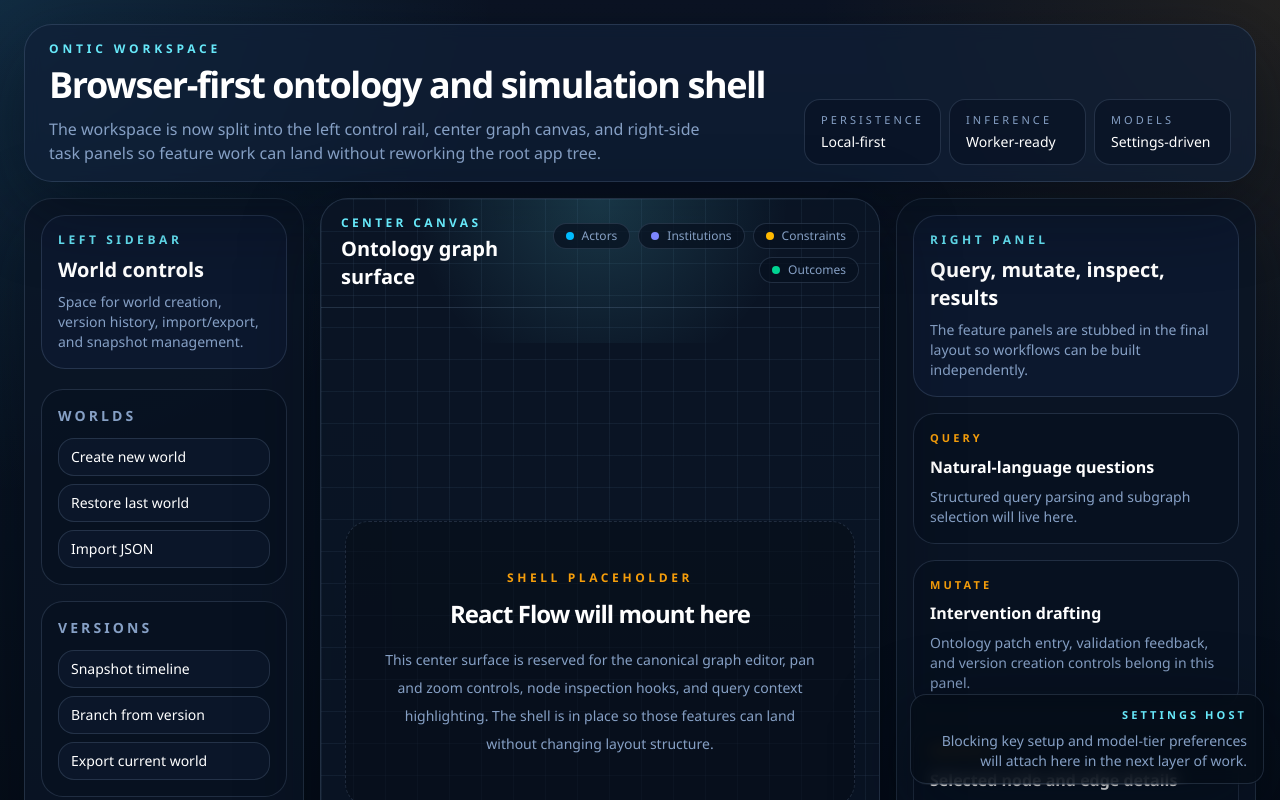
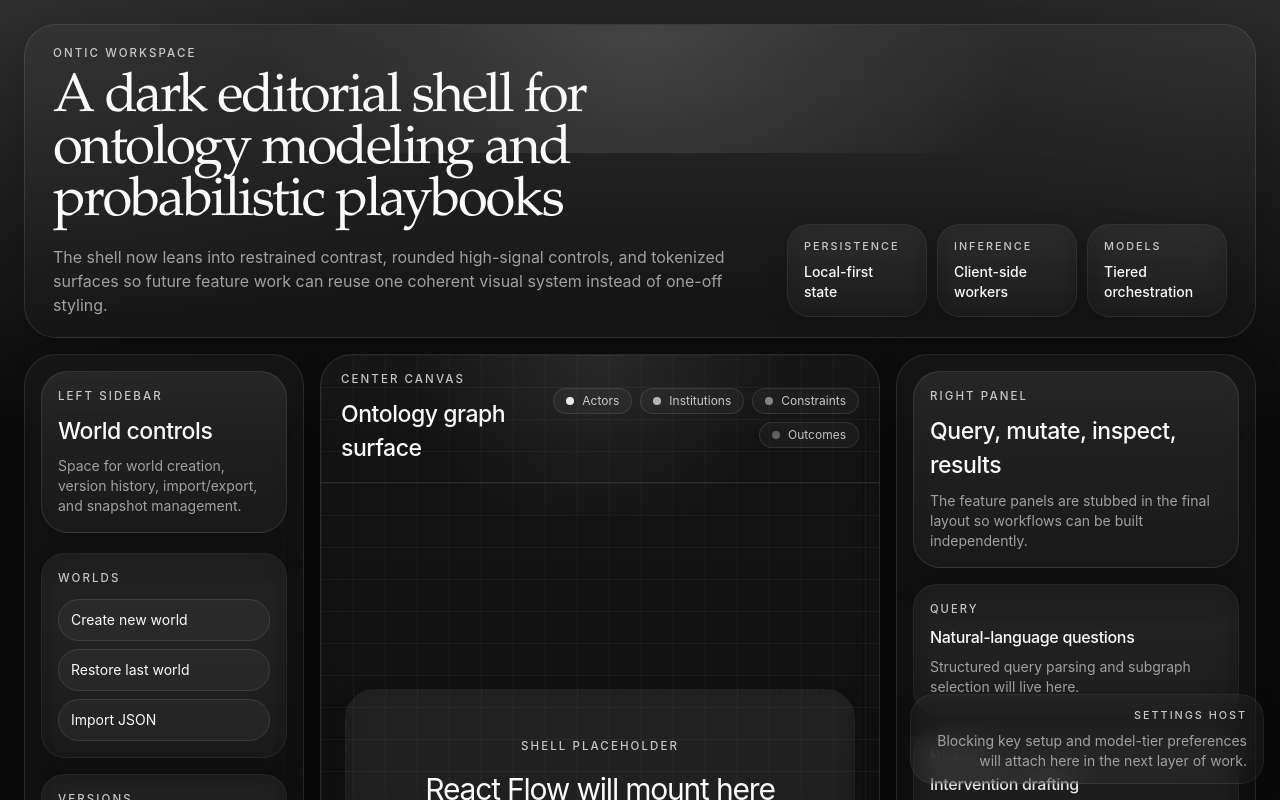
Before and after one commit to jdleo/ontic, a React (Vite) app: page / in a window 1280 px wide. Shown: the top 800 px of the page. Built offline with nearby package versions, Linux system fonts and the light colour scheme.

Commit message:
feat: redesign shell design system

```diff
--- a/src/app/OnticApp.tsx
+++ b/src/app/OnticApp.tsx
@@ -5,28 +5,29 @@ import { SettingsModal } from '../components/SettingsModal'
 
 export function OnticApp() {
   return (
-    <div className="min-h-screen bg-transparent text-[var(--text)]">
-      <div className="mx-auto flex min-h-screen w-full max-w-[1600px] flex-col px-4 py-4 sm:px-6 sm:py-6">
-        <header className="mb-4 overflow-hidden rounded-[28px] border border-[var(--border)] bg-[var(--panel-soft)] px-5 py-4 shadow-[var(--shadow)] backdrop-blur xl:px-6">
-          <div className="flex flex-col gap-4 xl:flex-row xl:items-end xl:justify-between">
+    <div className="min-h-screen bg-transparent text-[var(--color-text)]">
+      <div className="mx-auto flex min-h-screen w-full max-w-[var(--shell-max-width)] flex-col px-4 py-4 sm:px-6 sm:py-6">
+        <header className="shell-panel relative mb-4 overflow-hidden rounded-[2rem] px-5 py-5 xl:px-7">
+          <div className="pointer-events-none absolute inset-x-0 top-0 h-32 bg-[radial-gradient(circle_at_top,rgb(255_255_255_/_0.12),transparent_60%)]" />
+          <div className="relative flex flex-col gap-5 xl:flex-row xl:items-end xl:justify-between">
             <div className="max-w-3xl">
-              <p className="text-xs font-semibold uppercase tracking-[0.32em] text-[var(--accent)]">
+              <p className="shell-label">
                 Ontic Workspace
               </p>
-              <h1 className="mt-2 text-3xl font-semibold tracking-[-0.04em] text-white sm:text-4xl">
-                Browser-first ontology and simulation shell
+              <h1 className="shell-display mt-3 max-w-4xl">
+                A dark editorial shell for ontology modeling and probabilistic playbooks
               </h1>
-              <p className="mt-3 max-w-2xl text-sm text-[var(--muted)] sm:text-base">
-                The workspace is now split into the left control rail, center
-                graph canvas, and right-side task panels so feature work can land
-                without reworking the root app tree.
+              <p className="shell-copy mt-4 max-w-2xl text-sm sm:text-base">
+                The shell now leans into restrained contrast, rounded high-signal
+                controls, and tokenized surfaces so future feature work can reuse
+                one coherent visual system instead of one-off styling.
               </p>
             </div>
 
-            <div className="grid gap-2 text-sm text-[var(--muted)] sm:grid-cols-3 xl:min-w-[420px]">
-              <ShellMetric label="Persistence" value="Local-first" />
-              <ShellMetric label="Inference" value="Worker-ready" />
-              <ShellMetric label="Models" value="Settings-driven" />
+            <div className="grid gap-2.5 text-sm sm:grid-cols-3 xl:min-w-[440px]">
+              <ShellMetric label="Persistence" value="Local-first state" />
+              <ShellMetric label="Inference" value="Client-side workers" />
+              <ShellMetric label="Models" value="Tiered orchestration" />
             </div>
           </div>
         </header>
@@ -50,11 +51,11 @@ type ShellMetricProps = {
 
 function ShellMetric({ label, value }: ShellMetricProps) {
   return (
-    <div className="rounded-2xl border border-[var(--border)] bg-[rgba(8,18,34,0.55)] px-4 py-3">
-      <p className="text-[11px] uppercase tracking-[0.28em] text-[var(--muted)]">
+    <div className="shell-card rounded-[1.4rem] px-4 py-3.5">
+      <p className="shell-label text-[0.68rem]">
         {label}
       </p>
-      <p className="mt-1 text-sm font-medium text-white">{value}</p>
+      <p className="mt-2 text-sm font-medium text-[var(--color-text)]">{value}</p>
     </div>
   )
 }
--- a/src/components/GraphCanvas.tsx
+++ b/src/components/GraphCanvas.tsx
@@ -1,23 +1,23 @@
 const graphLegend = [
-  { label: 'Actors', tone: 'bg-sky-400' },
-  { label: 'Institutions', tone: 'bg-indigo-400' },
-  { label: 'Constraints', tone: 'bg-amber-400' },
-  { label: 'Outcomes', tone: 'bg-emerald-400' },
+  { label: 'Actors', tone: 'bg-white/90' },
+  { label: 'Institutions', tone: 'bg-white/65' },
+  { label: 'Constraints', tone: 'bg-white/45' },
+  { label: 'Outcomes', tone: 'bg-white/30' },
 ]
 
 export function GraphCanvas() {
   return (
-    <section className="relative min-h-[540px] overflow-hidden rounded-[28px] border border-[var(--border)] bg-[var(--panel)] shadow-[var(--shadow)]">
-      <div className="absolute inset-0 bg-[linear-gradient(var(--grid)_1px,transparent_1px),linear-gradient(90deg,var(--grid)_1px,transparent_1px)] bg-[size:32px_32px]" />
-      <div className="absolute inset-x-0 top-0 h-36 bg-[radial-gradient(circle_at_top,rgba(103,232,249,0.16),transparent_60%)]" />
+    <section className="shell-panel relative min-h-[540px] overflow-hidden rounded-[2rem]">
+      <div className="shell-grid absolute inset-0" />
+      <div className="absolute inset-x-0 top-0 h-40 bg-[radial-gradient(circle_at_top,rgb(255_255_255_/_0.08),transparent_58%)]" />
 
       <div className="relative flex h-full min-h-[540px] flex-col">
-        <div className="flex items-center justify-between border-b border-[var(--border)] px-5 py-4">
+        <div className="flex items-center justify-between border-b border-[var(--color-border)] px-5 py-4">
           <div>
-            <p className="text-xs font-semibold uppercase tracking-[0.28em] text-[var(--accent)]">
+            <p className="shell-label">
               Center Canvas
             </p>
-            <h2 className="mt-1 text-xl font-semibold text-white">
+            <h2 className="shell-title mt-2">
               Ontology graph surface
             </h2>
           </div>
@@ -26,7 +26,7 @@ export function GraphCanvas() {
             {graphLegend.map((item) => (
               <span
                 key={item.label}
-                className="inline-flex items-center gap-2 rounded-full border border-[var(--border)] bg-[rgba(7,17,31,0.72)] px-3 py-1 text-xs text-[var(--muted)]"
+                className="shell-pill inline-flex items-center gap-2 px-3 py-1 text-xs"
               >
                 <span className={`size-2 rounded-full ${item.tone}`} />
                 {item.label}
@@ -36,14 +36,14 @@ export function GraphCanvas() {
         </div>
 
         <div className="grid flex-1 place-items-center px-6 py-8">
-          <div className="w-full max-w-3xl rounded-[24px] border border-dashed border-[var(--border)] bg-[rgba(6,13,24,0.55)] px-8 py-12 text-center">
-            <p className="text-xs font-semibold uppercase tracking-[0.3em] text-[var(--accent-warm)]">
+          <div className="shell-card w-full max-w-3xl rounded-[1.9rem] border-dashed px-8 py-12 text-center">
+            <p className="shell-label">
               Shell Placeholder
             </p>
-            <h3 className="mt-3 text-2xl font-semibold tracking-[-0.04em] text-white">
+            <h3 className="mt-4 font-[var(--font-family-serif)] text-3xl tracking-[var(--tracking-display)] text-[var(--color-text)]">
               React Flow will mount here
             </h3>
-            <p className="mx-auto mt-4 max-w-2xl text-sm leading-7 text-[var(--muted)]">
+            <p className="shell-copy mx-auto mt-4 max-w-2xl text-sm leading-7">
               This center surface is reserved for the canonical graph editor,
               pan and zoom controls, node inspection hooks, and query context
               highlighting. The shell is in place so those features can land
--- a/src/components/LeftSidebar.tsx
+++ b/src/components/LeftSidebar.tsx
@@ -11,13 +11,13 @@ const leftRailSections = [
 
 export function LeftSidebar() {
   return (
-    <aside className="rounded-[28px] border border-[var(--border)] bg-[var(--panel)] p-4 shadow-[var(--shadow)]">
-      <div className="mb-5 rounded-[24px] border border-[var(--border)] bg-[var(--panel-strong)] px-4 py-4">
-        <p className="text-xs font-semibold uppercase tracking-[0.3em] text-[var(--accent)]">
+    <aside className="shell-panel rounded-[2rem] p-4">
+      <div className="shell-card-elevated mb-5 rounded-[1.7rem] px-4 py-4">
+        <p className="shell-label">
           Left Sidebar
         </p>
-        <h2 className="mt-2 text-xl font-semibold text-white">World controls</h2>
-        <p className="mt-2 text-sm text-[var(--muted)]">
+        <h2 className="shell-title mt-2">World controls</h2>
+        <p className="shell-copy mt-2 text-sm">
           Space for world creation, version history, import/export, and snapshot
           management.
         </p>
@@ -27,16 +27,16 @@ export function LeftSidebar() {
         {leftRailSections.map((section) => (
           <section
             key={section.title}
-            className="rounded-[22px] border border-[var(--border)] bg-[rgba(7,17,31,0.62)] p-4"
+            className="shell-card rounded-[1.5rem] p-4"
           >
-            <h3 className="text-sm font-semibold uppercase tracking-[0.22em] text-[var(--muted)]">
+            <h3 className="shell-label text-[0.72rem]">
               {section.title}
             </h3>
             <ul className="mt-3 space-y-2">
               {section.items.map((item) => (
                 <li
                   key={item}
-                  className="rounded-2xl border border-[var(--border)] bg-[rgba(14,26,45,0.72)] px-3 py-2 text-sm text-white"
+                  className="shell-button-secondary px-3 py-2.5 text-sm"
                 >
                   {item}
                 </li>
--- a/src/components/QueryPanel.tsx
+++ b/src/components/QueryPanel.tsx
@@ -16,12 +16,14 @@ type PanelCardProps = {
 
 export function PanelCard({ eyebrow, title, body }: PanelCardProps) {
   return (
-    <section className="rounded-[22px] border border-[var(--border)] bg-[rgba(7,17,31,0.62)] p-4">
-      <p className="text-[11px] font-semibold uppercase tracking-[0.28em] text-[var(--accent-warm)]">
+    <section className="shell-card rounded-[1.5rem] p-4">
+      <p className="shell-label text-[0.7rem]">
         {eyebrow}
       </p>
-      <h3 className="mt-2 text-base font-semibold text-white">{title}</h3>
-      <p className="mt-2 text-sm text-[var(--muted)]">{body}</p>
+      <h3 className="mt-2 text-base font-medium tracking-[var(--tracking-tight)] text-[var(--color-text)]">
+        {title}
+      </h3>
+      <p className="shell-copy mt-2 text-sm">{body}</p>
     </section>
   )
 }
--- a/src/components/RightPanel.tsx
+++ b/src/components/RightPanel.tsx
@@ -5,15 +5,15 @@ import { ResultsPanel } from './ResultsPanel'
 
 export function RightPanel() {
   return (
-    <aside className="flex min-h-[540px] flex-col gap-4 rounded-[28px] border border-[var(--border)] bg-[var(--panel)] p-4 shadow-[var(--shadow)]">
-      <div className="rounded-[24px] border border-[var(--border)] bg-[var(--panel-strong)] px-4 py-4">
-        <p className="text-xs font-semibold uppercase tracking-[0.3em] text-[var(--accent)]">
+    <aside className="shell-panel flex min-h-[540px] flex-col gap-4 rounded-[2rem] p-4">
+      <div className="shell-card-elevated rounded-[1.7rem] px-4 py-4">
+        <p className="shell-label">
           Right Panel
         </p>
-        <h2 className="mt-2 text-xl font-semibold text-white">
+        <h2 className="shell-title mt-2">
           Query, mutate, inspect, results
         </h2>
-        <p className="mt-2 text-sm text-[var(--muted)]">
+        <p className="shell-copy mt-2 text-sm">
           The feature panels are stubbed in the final layout so workflows can be
           built independently.
         </p>
--- a/src/components/SettingsModal.tsx
+++ b/src/components/SettingsModal.tsx
@@ -1,11 +1,11 @@
 export function SettingsModal() {
   return (
     <div className="pointer-events-none fixed bottom-4 right-4 hidden xl:block">
-      <div className="rounded-2xl border border-[var(--border)] bg-[rgba(5,12,23,0.78)] px-4 py-3 text-right shadow-[var(--shadow)] backdrop-blur">
-        <p className="text-[11px] font-semibold uppercase tracking-[0.28em] text-[var(--accent)]">
+      <div className="shell-card rounded-[1.5rem] px-4 py-3 text-right">
+        <p className="shell-label text-[0.68rem]">
           Settings Host
         </p>
-        <p className="mt-2 max-w-xs text-sm text-[var(--muted)]">
+        <p className="shell-copy mt-2 max-w-xs text-sm">
           Blocking key setup and model-tier preferences will attach here in the
           next layer of work.
         </p>
--- a/src/index.css
+++ b/src/index.css
@@ -3,9 +3,10 @@
 :root {
   color-scheme: dark;
   font-family:
-    'IBM Plex Sans',
-    'Avenir Next',
-    'Segoe UI',
+    Inter,
+    'Inter Fallback',
+    ui-sans-serif,
+    system-ui,
     sans-serif;
   line-height: 1.5;
   font-weight: 400;
@@ -14,18 +15,84 @@
   -webkit-font-smoothing: antialiased;
   -moz-osx-font-smoothing: grayscale;
 
-  --app-bg: #07111f;
-  --panel: rgba(11, 21, 38, 0.86);
-  --panel-strong: rgba(13, 26, 47, 0.96);
-  --panel-soft: rgba(16, 31, 55, 0.72);
-  --border: rgba(150, 177, 214, 0.18);
-  --text: #dce9ff;
-  --muted: #86a0c5;
-  --accent: #67e8f9;
-  --accent-strong: #38bdf8;
-  --accent-warm: #f59e0b;
-  --grid: rgba(128, 165, 215, 0.08);
-  --shadow: 0 24px 80px rgba(2, 8, 18, 0.45);
+  /* Color system */
+  --color-primary: oklch(92.2% 0 0);
+  --color-primary-hover: oklch(98.5% 0 0);
+  --color-primary-active: oklch(70.8% 0 0);
+  --color-secondary: oklch(26.9% 0 0);
+  --color-secondary-hover: oklch(14.5% 0 0);
+  --color-secondary-active: oklch(20.5% 0 0);
+  --color-accent: oklch(55.6% 0 0);
+  --color-background: oklch(14.5% 0 0);
+  --color-surface: oklch(20.5% 0 0);
+  --color-surface-elevated: oklch(26.9% 0 0);
+  --color-text: oklch(98.5% 0 0);
+  --color-text-muted: oklch(70.8% 0 0);
+  --color-text-subtle: rgb(255 255 255 / 0.75);
+  --color-border: rgb(255 255 255 / 0.1);
+  --color-border-subtle: rgb(255 255 255 / 0.06);
+  --color-input: rgb(255 255 255 / 0.15);
+  --color-glass: rgb(58 58 58 / 0.4);
+  --color-overlay-dark: rgb(0 0 0 / 0.4);
+  --color-grid: rgb(255 255 255 / 0.035);
+
+  /* Typography */
+  --font-family-sans:
+    Inter,
+    'Inter Fallback',
+    ui-sans-serif,
+    system-ui,
+    sans-serif;
+  --font-family-serif: 'Iowan Old Style', 'Palatino Linotype', 'Book Antiqua', Georgia, serif;
+  --font-family-mono:
+    ui-monospace,
+    SFMono-Regular,
+    Menlo,
+    Monaco,
+    Consolas,
+    'Liberation Mono',
+    'Courier New',
+    monospace;
+  --font-size-body: clamp(0.875rem, 0.82rem + 0.22vw, 1rem);
+  --font-size-lead: clamp(1rem, 0.92rem + 0.38vw, 1.25rem);
+  --font-size-title: clamp(2.4rem, 1.8rem + 2vw, 4rem);
+  --font-size-section: clamp(1.125rem, 1rem + 0.55vw, 1.55rem);
+  --tracking-display: -0.04em;
+  --tracking-tight: -0.02em;
+  --tracking-label: 0.18em;
+
+  /* Spacing */
+  --space-1: 0.25rem;
+  --space-2: 0.5rem;
+  --space-3: 0.75rem;
+  --space-4: 1rem;
+  --space-5: 1.25rem;
+  --space-6: 1.5rem;
+  --space-8: 2rem;
+  --space-10: 2.5rem;
+  --space-12: 3rem;
+  --space-16: 4rem;
+
+  /* Radius */
+  --radius-sm: 0.75rem;
+  --radius-md: 1rem;
+  --radius-lg: 1.25rem;
+  --radius-xl: 1.75rem;
+  --radius-pill: 9999px;
+
+  /* Shadows */
+  --shadow-sm: 0 8px 24px rgb(0 0 0 / 0.12);
+  --shadow-md: 0 16px 36px rgb(0 0 0 / 0.18);
+  --shadow-lg: 0 28px 80px rgb(0 0 0 / 0.24);
+
+  /* Motion */
+  --duration-fast: 150ms;
+  --duration-normal: 300ms;
+  --ease-default: cubic-bezier(0.4, 0, 0.2, 1);
+
+  /* Layout */
+  --shell-max-width: 100rem;
+  --panel-blur: 18px;
 }
 
 * {
@@ -40,11 +107,13 @@ body,
 
 body {
   margin: 0;
-  color: var(--text);
+  color: var(--color-text);
   background:
-    radial-gradient(circle at top left, rgba(56, 189, 248, 0.14), transparent 30%),
-    radial-gradient(circle at top right, rgba(245, 158, 11, 0.1), transparent 28%),
-    linear-gradient(180deg, #0b1424 0%, var(--app-bg) 52%, #040912 100%);
+    radial-gradient(circle at top left, rgb(255 255 255 / 0.045), transparent 24%),
+    radial-gradient(circle at top right, rgb(255 255 255 / 0.028), transparent 18%),
+    linear-gradient(180deg, rgb(38 38 38 / 0.94) 0%, var(--color-background) 36%, rgb(10 10 10 / 1) 100%);
+  font-family: var(--font-family-sans);
+  font-size: var(--font-size-body);
 }
 
 button,
@@ -61,3 +130,113 @@ button {
 a {
   color: inherit;
 }
+
+::selection {
+  background: rgb(255 255 255 / 0.16);
+}
+
+@layer base {
+  h1,
+  h2,
+  h3,
+  h4,
+  h5,
+  h6,
+  p {
+    margin: 0;
+  }
+}
+
+@layer components {
+  .shell-panel {
+    border: 1px solid var(--color-border);
+    background: linear-gradient(180deg, rgb(255 255 255 / 0.045), rgb(255 255 255 / 0.02));
+    box-shadow: var(--shadow-md);
+    backdrop-filter: blur(var(--panel-blur));
+  }
+
+  .shell-card {
+    border: 1px solid var(--color-border-subtle);
+    background: linear-gradient(180deg, rgb(255 255 255 / 0.042), rgb(255 255 255 / 0.018));
+    box-shadow: var(--shadow-sm);
+    backdrop-filter: blur(calc(var(--panel-blur) * 0.8));
+  }
+
+  .shell-card-elevated {
+    border: 1px solid var(--color-border);
+    background: linear-gradient(180deg, rgb(255 255 255 / 0.07), rgb(255 255 255 / 0.03));
+    box-shadow: var(--shadow-md);
+  }
+
+  .shell-label {
+    font-size: 0.72rem;
+    font-weight: 500;
+    letter-spacing: var(--tracking-label);
+    text-transform: uppercase;
+    color: var(--color-text-subtle);
+  }
+
+  .shell-display {
+    font-family: var(--font-family-serif);
+    font-size: var(--font-size-title);
+    line-height: 0.95;
+    letter-spacing: var(--tracking-display);
+    color: var(--color-text);
+  }
+
+  .shell-title {
+    font-size: var(--font-size-section);
+    font-weight: 500;
+    letter-spacing: var(--tracking-tight);
+    color: var(--color-text);
+  }
+
+  .shell-copy {
+    color: var(--color-text-muted);
+    line-height: 1.65;
+  }
+
+  .shell-pill {
+    border: 1px solid var(--color-border);
+    border-radius: var(--radius-pill);
+    background: rgb(255 255 255 / 0.035);
+    color: var(--color-text-subtle);
+  }
+
+  .shell-button-primary {
+    border: 1px solid transparent;
+    border-radius: var(--radius-pill);
+    background: var(--color-primary);
+    color: rgb(0 0 0 / 0.92);
+    transition:
+      transform var(--duration-fast) var(--ease-default),
+      background-color var(--duration-fast) var(--ease-default);
+  }
+
+  .shell-button-primary:hover {
+    background: var(--color-primary-hover);
+    transform: translateY(-1px);
+  }
+
+  .shell-button-secondary {
+    border: 1px solid var(--color-border);
+    border-radius: var(--radius-pill);
+    background: rgb(255 255 255 / 0.04);
+    color: var(--color-text);
+    transition:
+      background-color var(--duration-fast) var(--ease-default),
+      border-color var(--duration-fast) var(--ease-default);
+  }
+
+  .shell-button-secondary:hover {
+    background: rgb(255 255 255 / 0.08);
+    border-color: rgb(255 255 255 / 0.18);
+  }
+
+  .shell-grid {
+    background-image:
+      linear-gradient(var(--color-grid) 1px, transparent 1px),
+      linear-gradient(90deg, var(--color-grid) 1px, transparent 1px);
+    background-size: 32px 32px;
+  }
+}
```
